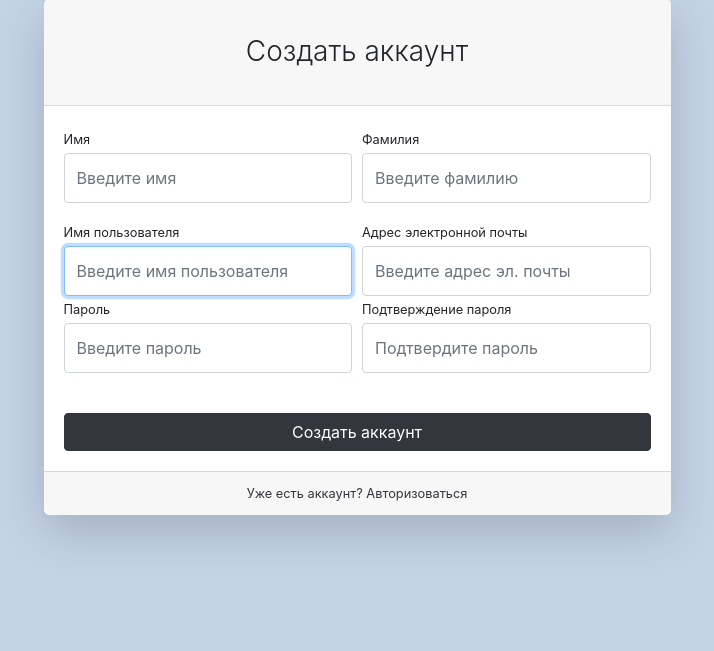
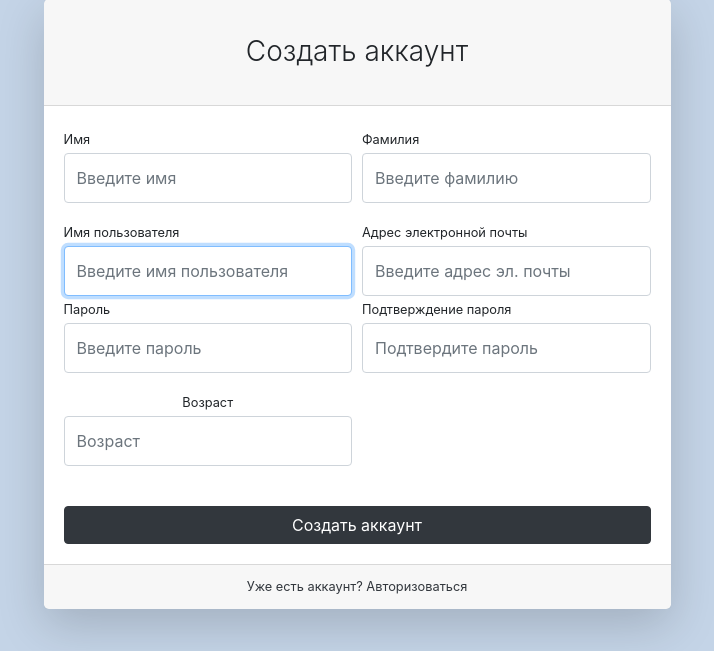
Before and after one commit to OptikRUS/geekshop-server, a Django app: page /users/registration/ in a window 1280 px wide. Shown: the part 149-800 px from the top of the page, without its empty margins (283-997 px from the left). Run offline with Django 4.2, Linux system fonts and the light colour scheme; some libraries are stand-ins or nearby versions.

Commit message:
add age form and validation 18+

```diff
--- a/users/forms.py
+++ b/users/forms.py
@@ -32,6 +32,14 @@ class UserRegistrationForm(UserCreationForm):
         'class': 'form-control py-4', 'placeholder': 'Введите пароль'}))
     password2 = forms.CharField(widget=forms.PasswordInput(attrs={
         'class': 'form-control py-4', 'placeholder': 'Подтвердите пароль'}))
+    age = forms.IntegerField(widget=forms.NumberInput(attrs={
+        'class': 'form-control py-4', 'placeholder': 'Возраст'}))
+
+    def clean_age(self):
+        age = self.cleaned_data.get('age')
+        if age and age < 18:
+            raise forms.ValidationError('Вы слишком молоды!')
+        return age
 
     class Meta:
         model = User
--- a/users/templates/users/register.html
+++ b/users/templates/users/register.html
@@ -82,6 +82,14 @@
 {#                                                       type="password" placeholder="Подтвердите пароль"/>#}
                                             </div>
                                         </div>
+                                        <div class="col-md-6" align="center">
+                                            <div class="form-group">
+                                                <label class="small mb-1" for="{{ form.age.id_for_label }}">
+                                                    Возраст
+                                                </label>
+                                                {{ form.age }}
+                                            </div>
+                                        </div>
                                     </div>
                                     <div class="form-group mt-4 mb-0">
                                         <input class="btn btn-primary btn-block" type="submit" value="Создать аккаунт">
```
